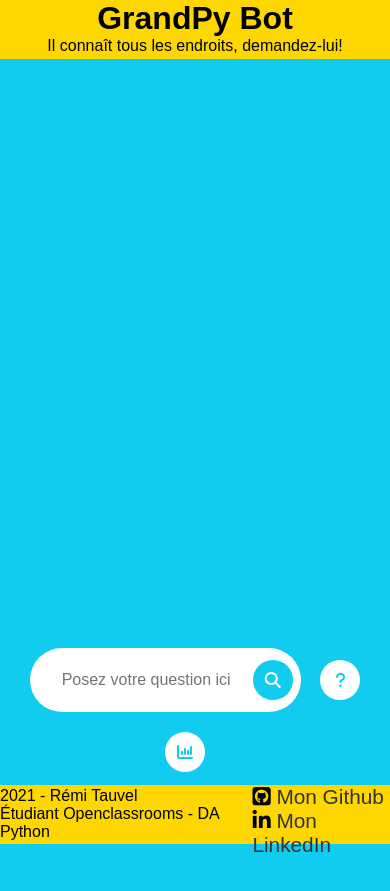
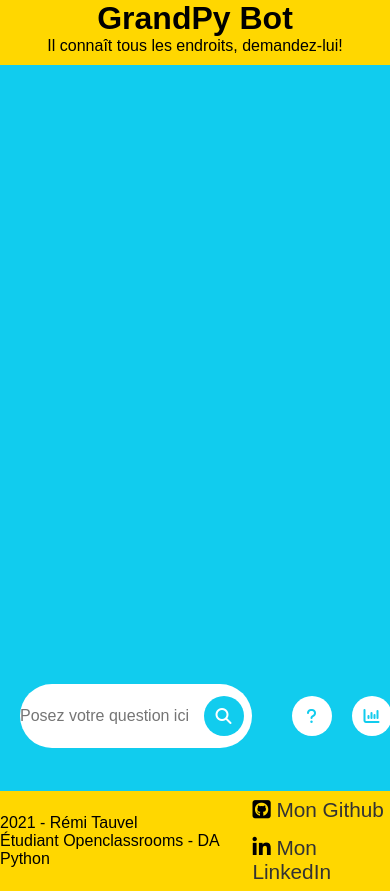
Before and after one commit to remace/OC-P7-GrandPy_Bot, a Flask app: page / in a window 390 px wide. Before the commit the page ends 852 px from the top, so only its background shows below. Run offline with Flask 2, Linux system fonts and the light colour scheme; some libraries are stand-ins or nearby versions.

Commit message:
💄 footer resize on mobile

```diff
--- a/website/static/css/style.css
+++ b/website/static/css/style.css
@@ -338,11 +338,16 @@ footer
 @media (max-width:600px){
     header{
         height: 7vh;
+        min-height:65px;
     }
 
     form{
         order:2;
-        flex-wrap: wrap;
+        flex-wrap: nowrap;
+    }
+
+    form input{
+        padding: 0;
     }
 
     #answer_container{
@@ -381,9 +386,63 @@ footer
     #row_change{
         display: inline;
     }
+
+
+    footer{
+        position: relative;
+        bottom: 0;
+        margin-right: auto;
+        margin-left: auto;
+    }
+
+    #footer_container{
+        position: relative;
+        background: gold;
+        min-height: 100px;
+        bottom: 0;
+        height:auto;
+        margin-right: auto;
+        margin-left: auto;
+    }
+
     #credits{
         justify-content: center;
     }
+
+
+
+
+
+
+/*
+    <div class="toggle active" id="stats_toggle">
+        <div class="button" id="stats_button">
+            <i class="fa-solid fa-chart-column"></i>
+        </div>
+    <div class="help_text" id="stats_modal">
+        <h2 id="stats_title">Statistiques</h2>
+        <div id="stats_result">
+            <table>
+                <thead>
+                    <tr>
+                        <th>région</th>
+                        <th>requêtes</th>
+                    </tr>
+                </thead>
+                <tbody>
+                    <tr>
+                        <td>Île-de-France</td>
+                        <td>10</td>
+                    </tr>
+                </tbody>
+            </table>
+        </div>
+    </div>
+*/
+
+
+
+
 }
 
 @media (max-width:1000px){
```
